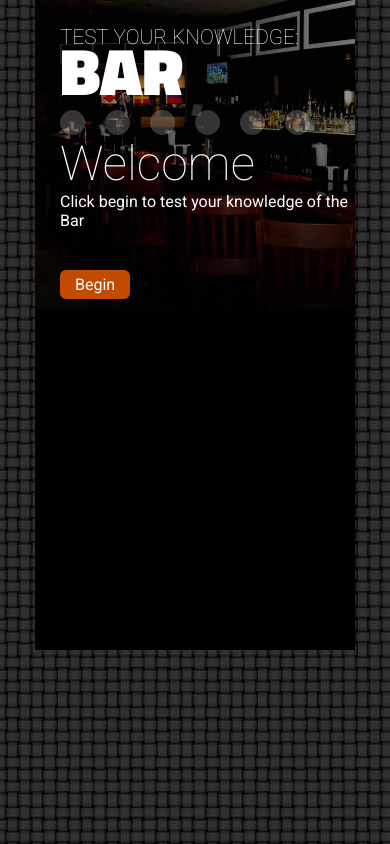
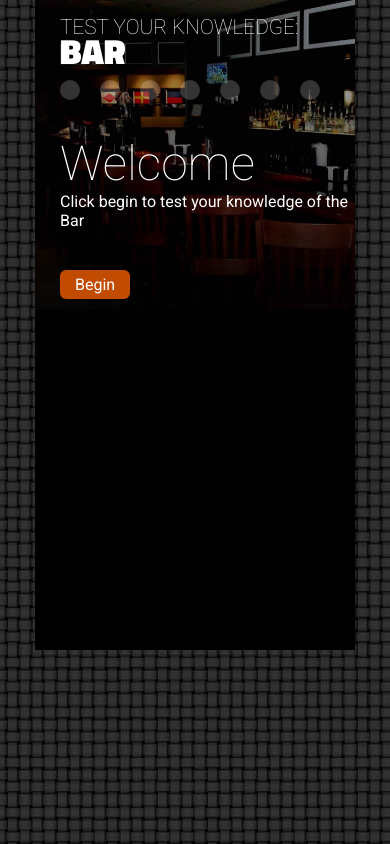
Before and after one commit to alexrusin/rltestapi, a website: page public/index.html in a window 390 px wide. Drawn offline with Linux system fonts and the light colour scheme.

Commit message:
Add new question. Fine tuned css for progress bar mobile

```diff
--- a/public/css/quiz.css
+++ b/public/css/quiz.css
@@ -260,14 +260,14 @@ body {
 @media screen and (max-width: 650px){
 	body {padding: 0px; margin: 0px;}
 	#myQuiz{width:320px; background-size: 320px auto;}
-	#myQuiz h1 {width:300px; font-size: 1.3em; top: 25px; left: 25px;}
-	#myQuiz h1 span {line-height: 43px;}
+	#myQuiz h1 {width:300px; font-size: 1.3em; top: 15px; left: 25px;}
+	#myQuiz h1 span {line-height: 25px; font-size: 1.7em;}
 	#myQuiz h2 {margin: 0px;}
 	#myQuiz h3 {font-size: 2.2em; margin-bottom: 15px;}
 
-	#myQuiz .progress {width: 300px; top: 110px; left: 25px;}
-	#myQuiz .progress div {width: 25px; height: 25px; margin-right: 20px;}
-	#myQuiz .progress div::after { top: -30px; width: 53px; height: 33px;}
+	#myQuiz .progress {width: 300px; top: 80px; left: 25px;}
+	#myQuiz .progress div {width: 20px; height: 20px; margin-right: 20px;}
+	#myQuiz .progress div::after { top: -30px; width: 40px; height: 28px;}
 	#myQuiz .intro {width: 300px; top: 135px; left:330px;}
 
 	#myQuiz .question {width: 300px; top: 135px; left: 330px;}
--- a/public/quiz_data.json
+++ b/public/quiz_data.json
@@ -69,5 +69,17 @@
 		"correct":2,
 		"feedback":"Alotta Colada is served with sidecar of Captain Morgan Spiced Rum"
 
+	},
+	{
+		"question": "What is true about red and white Zinfandels?",
+		"answers": [
+			{ "id":0, "text": "White Zinfandel wine has a pale rose color, while a red Zinfandel has a deep red, almost black color"},
+			{ "id":1, "text": "A white Zinfandel's flavor is very sweet, while a red Zinfandel's flavor is spicy and peppery"},
+			{ "id":2, "text": "Made from Zinfandel grape"},
+			{ "id":3, "text": "All of the above"}
+
+		],
+		"correct":3
+
 	}
 ]
```
